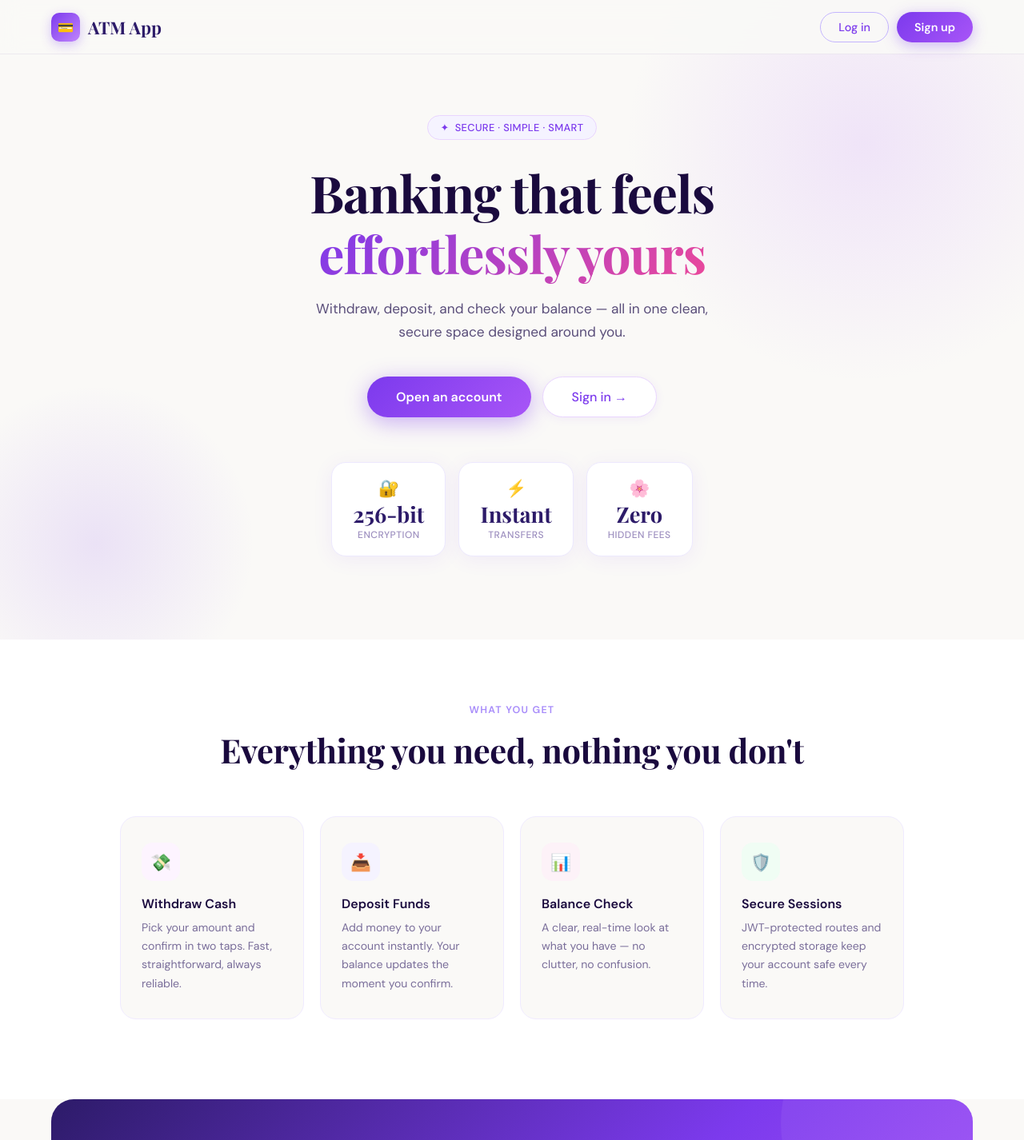
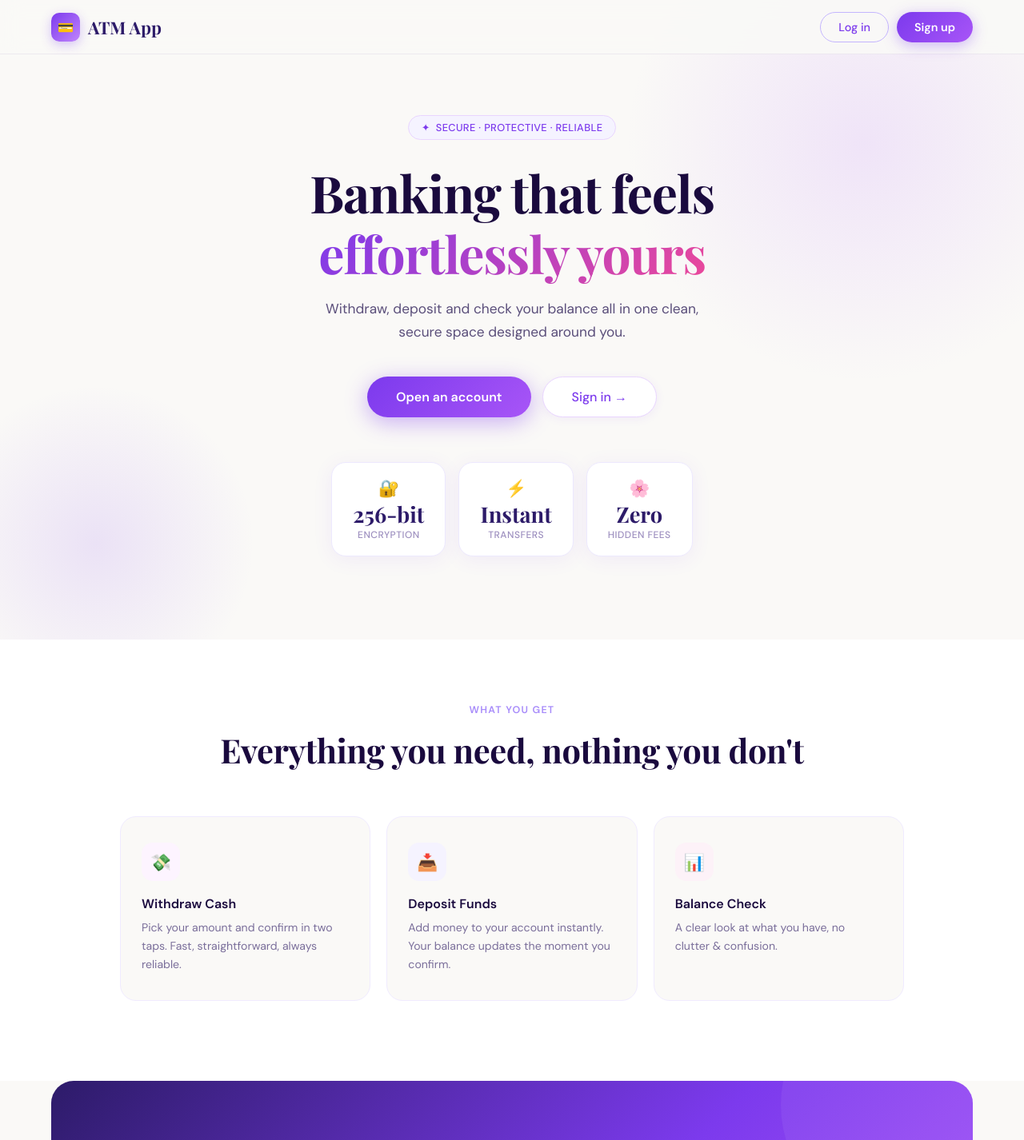
Before and after one commit to Dharssigakathirvel/atm-app, a React app in the folder frontend/: page / in a window 1280 px wide. Shown: the top 1426 px of the page at 80% size. Built offline with nearby package versions, Linux system fonts and the light colour scheme; the HTML template or start-up script is replaced by a standard one.

Commit message:
home page update

```diff
--- a/frontend/src/pages/Home.jsx
+++ b/frontend/src/pages/Home.jsx
@@ -433,7 +433,7 @@ export default function Home() {
       <section className="hero">
         <div className="hero-inner">
           <div className="hero-eyebrow">
-            <span>✦</span> Secure · Simple · Smart
+            <span>✦</span> Secure · Protective · Reliable
           </div>
 
           <h1 className="hero-title">
@@ -442,7 +442,7 @@ export default function Home() {
           </h1>
 
           <p className="hero-sub">
-            Withdraw, deposit, and check your balance — all in one clean,
+            Withdraw, deposit and check your balance all in one clean,
             secure space designed around you.
           </p>
 
@@ -494,13 +494,7 @@ export default function Home() {
               icon: "📊",
               bg: "#fdf2f8",
               title: "Balance Check",
-              desc: "A clear, real-time look at what you have — no clutter, no confusion.",
-            },
-            {
-              icon: "🛡️",
-              bg: "#f0fdf4",
-              title: "Secure Sessions",
-              desc: "JWT-protected routes and encrypted storage keep your account safe every time.",
+              desc: "A clear look at what you have, no clutter &  confusion.",
             },
           ].map((f) => (
             <div className="feature-card" key={f.title}>
```
